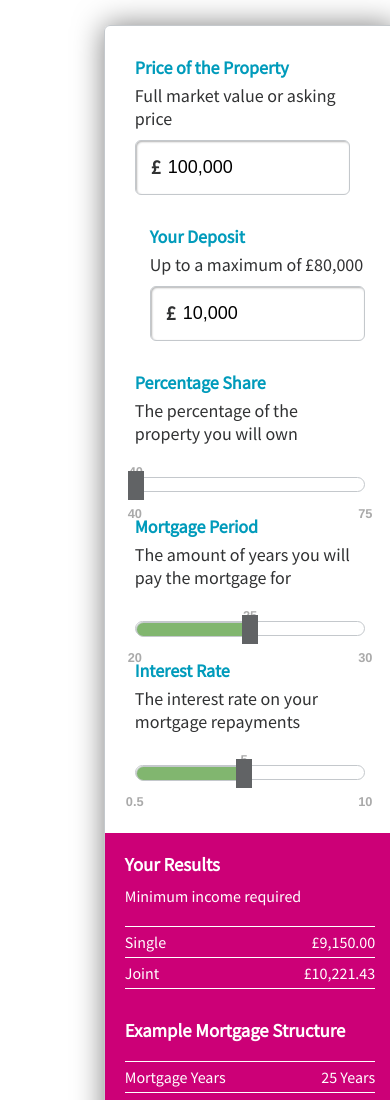
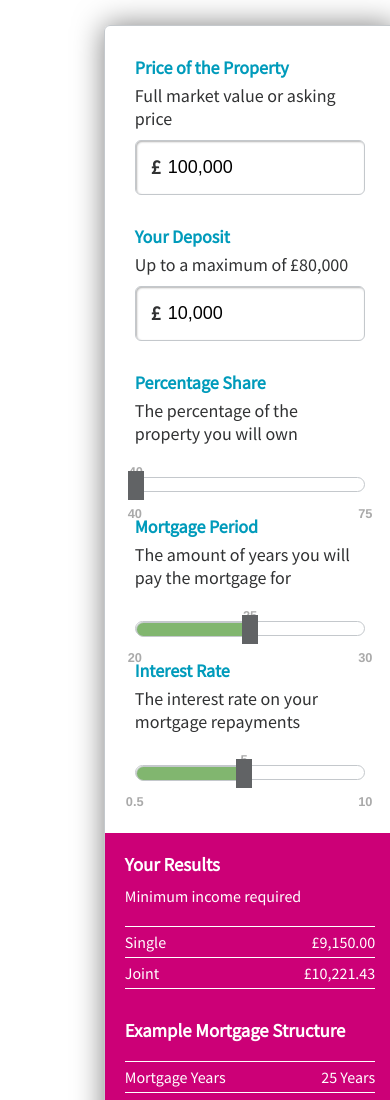
Before and after one commit to jag1989/react-living-calculator, a React app: page / in a window 390 px wide. Shown: the top 1100 px of the page. Built offline with nearby package versions, Linux system fonts and the light colour scheme.

Commit message:
adjust mobile margins for half width input groups

```diff
--- a/src/scss/index.scss
+++ b/src/scss/index.scss
@@ -118,16 +118,16 @@ html {
 
 .form-control--half {
 	margin-bottom: 1.875rem;
-	margin-right: 0.9375rem;
-
-	& + & {
-		margin-left: 0.9375rem;
-		margin-right: 0;
-	}
 
 	@media (min-width: $--breakpoint-md) {
 		display: inline-block;
 		width: calc(50% - 0.9375rem);
+		margin-right: 0.9375rem;
+
+		& + & {
+			margin-left: 0.9375rem;
+			margin-right: 0;
+		}
 	}
 }
 
```
Also changed, not shown: src/built/index.css.
